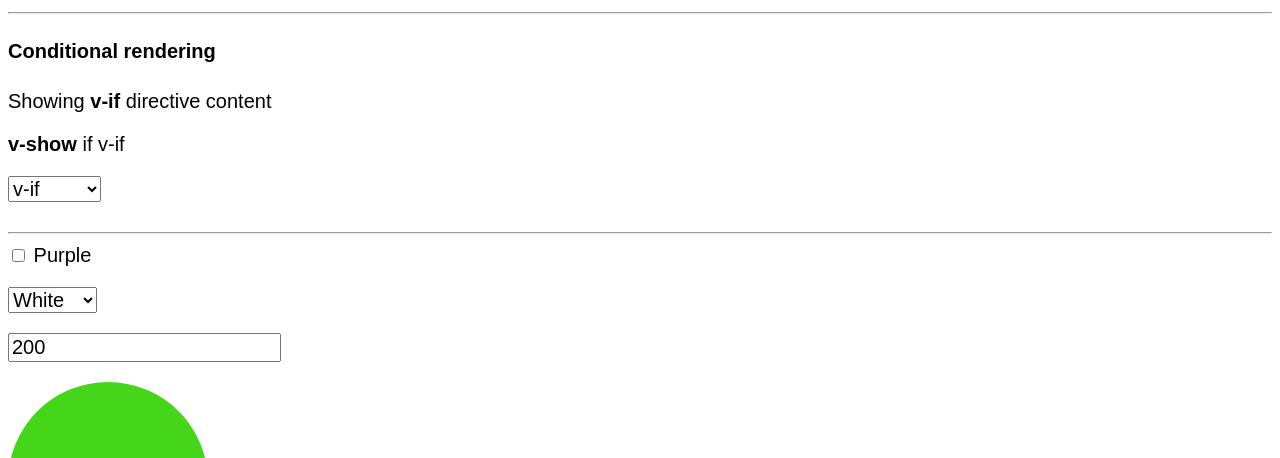
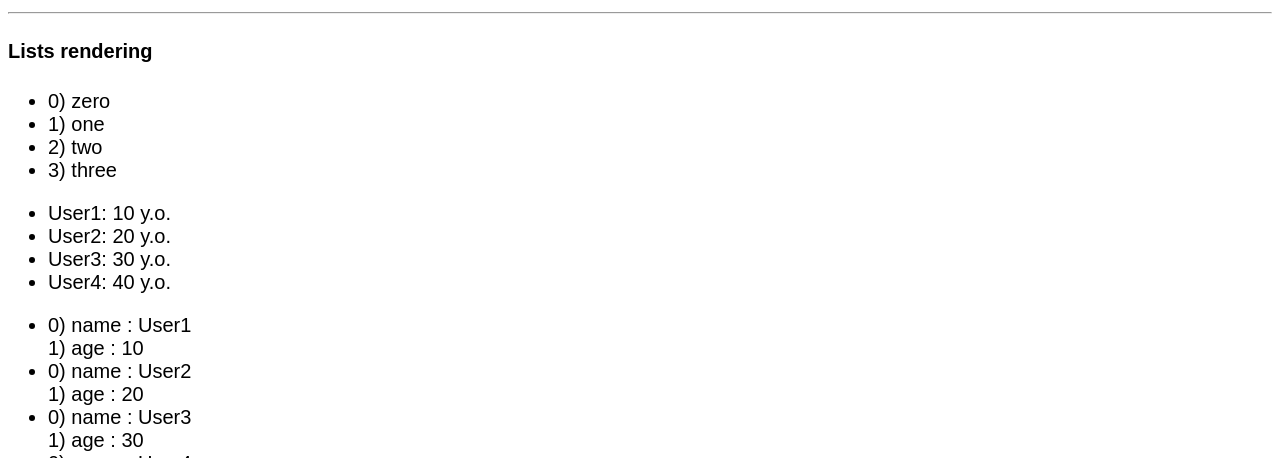
Before and after one commit to WebDevelopUa/vue-cdn-sample, a plain HTML site: page index.html in a window 1280 px wide. Shown: the part 87-545 px from the top of the page. Drawn offline with nearby package versions, Linux system fonts and the light colour scheme.

Commit message:
Add App #4 - Lists rendering

```diff
--- a/app.js
+++ b/app.js
@@ -1,3 +1,18 @@
+// App #4
+const listsRendering = Vue.createApp({
+    data() {
+        return {
+            numbers: ['zero', 'one', 'two', 'three'],
+            users: [
+                {name: 'User1', age: 10},
+                {name: 'User2', age: 20},
+                {name: 'User3', age: 30},
+                {name: 'User4', age: 40},
+            ]
+        }
+    }
+}).mount('#listsRendering')
+
 // App #3
 const conditionalRendering = Vue.createApp({
     data() {
--- a/index.html
+++ b/index.html
@@ -13,8 +13,40 @@
 
 <hr/>
 
+<!-- APP #4 -->
+<div id="listsRendering">
+    <h4>Lists rendering</h4>
+    <ul>
+        <li v-for="(number, index) in numbers"
+            :class="number"
+            :key="number"
+        >
+            {{ index }}) {{ number }}
+        </li>
+    </ul>
+
+    <ul>
+        <li v-for="user in users">
+            {{ user.name }}: {{ user.age }} y.o.
+        </li>
+    </ul>
+
+    <ul>
+        <li v-for="user in users">
+            <div v-for="(value, key, index) in user">
+                {{ index }}) {{ key }} : {{ value }}
+            </div>
+        </li>
+    </ul>
+
+
+</div>
+
+<hr/>
+
 <!-- APP #3 -->
-<div id="conditionalRendering">
+<div id=" conditionalRendering
+">
     <h4>Conditional rendering</h4>
     <p v-if="mode == 1">
         Showing <strong> v-if </strong> directive content
```
Also changed, not shown: 1 other file.
